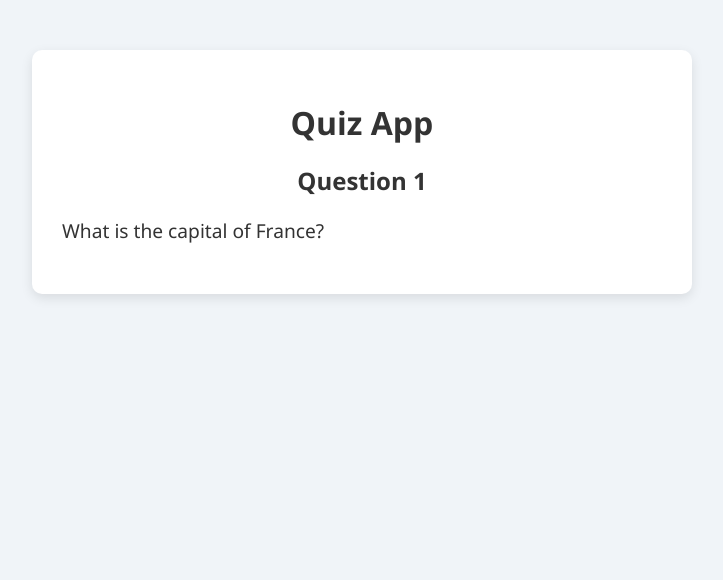
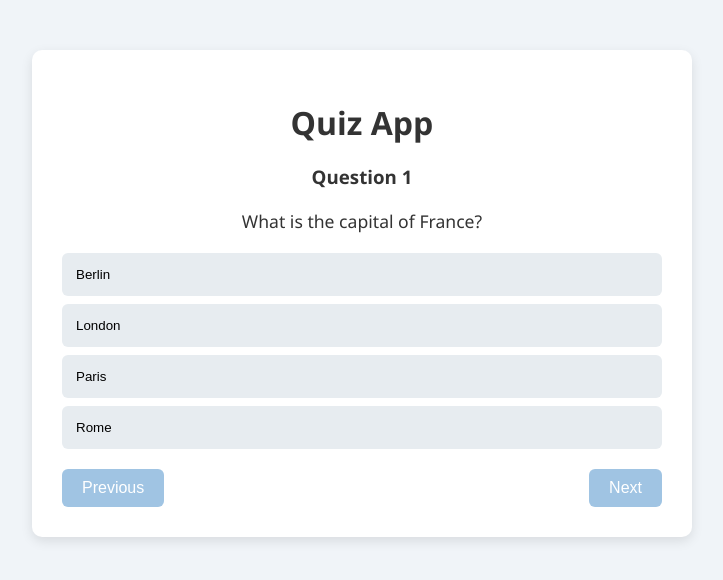
Before and after one commit to wafihfzhn/quiz-app, a React (Vite) app: page / in a window 1280 px wide. Shown: the top 580 px of the page, without its empty margins (278-1001 px from the left). Built offline with nearby package versions, Linux system fonts and the light colour scheme.

Commit message:
Tracking user answer (#2)
* List options of question

* Set condition to prev and next button

```diff
--- a/src/components/quiz.jsx
+++ b/src/components/quiz.jsx
@@ -1,3 +1,5 @@
+import { useState } from "react";
+
 function Quiz() {
   const questionBanks = [
     {
@@ -22,10 +24,49 @@ function Quiz() {
     },
   ]
 
+  const [ userAnswers, setUserAnswers ] = useState([ null, null, null ]);
+  const [ currentNumQuestion, setCurrentNumQuestion ] = useState(0);
+
+  const currentQuestion = questionBanks[currentNumQuestion];
+
+  function handleSelectOption(option) {
+    const newUserAnswers = [ ...userAnswers ];
+    newUserAnswers[currentNumQuestion] = option;
+
+    setUserAnswers(newUserAnswers);
+  }
+
+  function prevQuestion() {
+    setCurrentNumQuestion(currentNumQuestion - 1)
+  }
+
+  function nextQuestion() {
+    setCurrentNumQuestion(currentNumQuestion + 1)
+  }
+
   return (
     <div>
-      <h2>Question 1</h2>
-      <p className="question">{questionBanks[0].question}</p>
+      <h3>Question {currentNumQuestion + 1}</h3>
+      <p className="question">{currentQuestion.question}</p>
+
+      {
+        currentQuestion.options.map(option =>
+          <button
+            className={"option" + (userAnswers[currentNumQuestion] === option ? " selected" : "")}
+            onClick={() => handleSelectOption(option)}
+          >
+            {option}
+          </button>
+        )
+      }
+
+
+      <div className="nav-buttons">
+        <button onClick={prevQuestion} disabled={currentNumQuestion === 0}> Previous </button>
+        <button onClick={nextQuestion} disabled={!userAnswers[currentNumQuestion]}>
+          {currentNumQuestion === (questionBanks.length - 1) ? "Finish Quiz" : "Next"}
+        </button>
+      </div>
     </div>
   );
 }
--- a/src/index.css
+++ b/src/index.css
@@ -18,15 +18,16 @@ body {
 }
 
 /* Header styling */
-h1, h2 {
+h1, h3 {
   text-align: center;
   margin-bottom: 20px;
 }
 
 /* Styling the question text */
 .question {
-  font-size: 1.2em;
+  font-size: 1.1em;
   margin-bottom: 20px;
+  text-align: center;
 }
 
 /* Option button styling */
```
